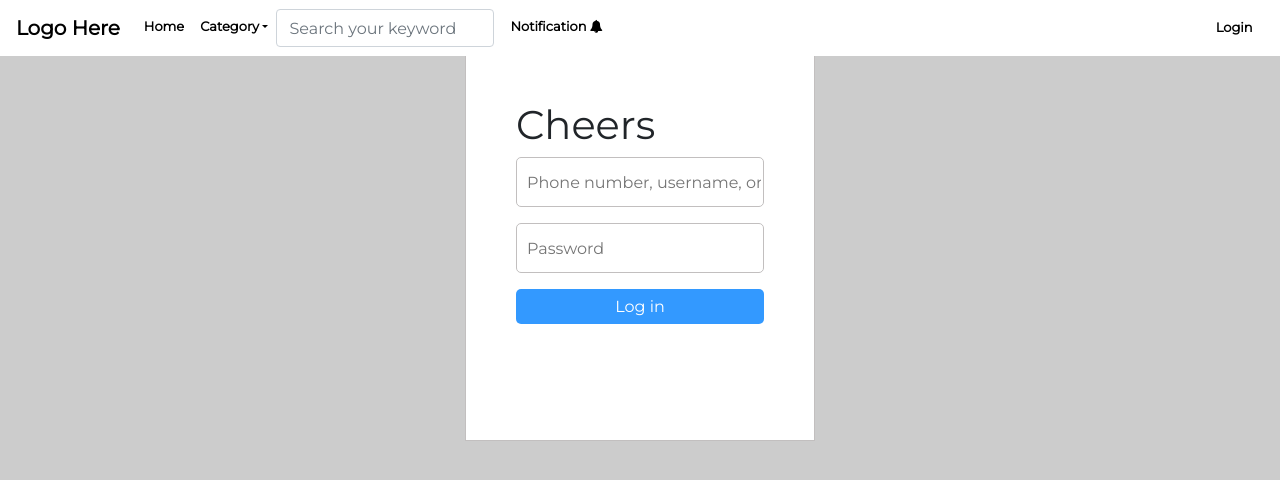
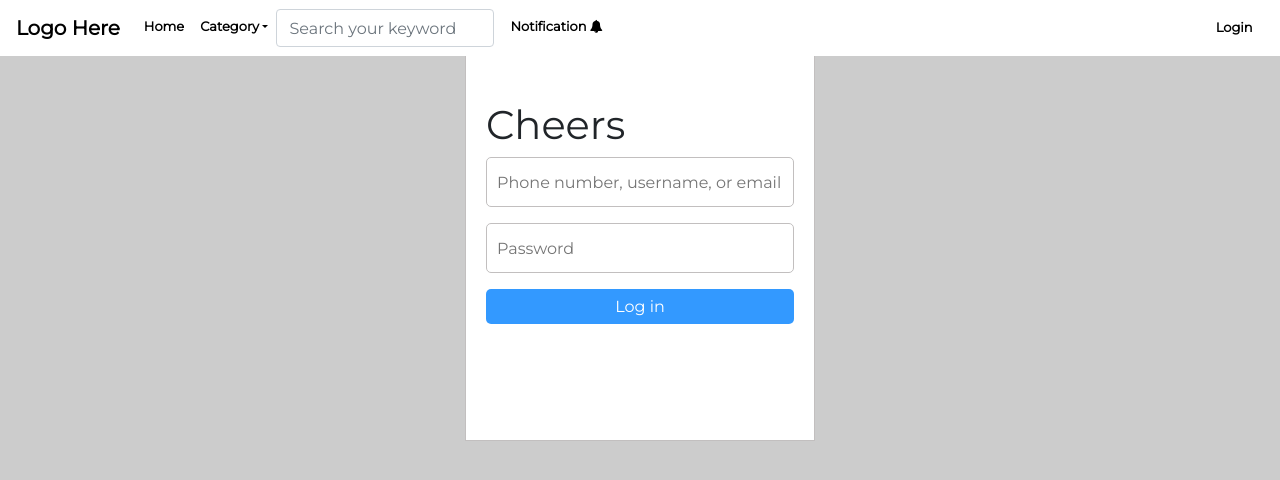
Before and after one commit to irabi01/blog_frontend, a React (Create React App) app: page /auth/login in a window 1280 px wide. Shown: the top 480 px of the page. Built offline with nearby package versions, Linux system fonts and the light colour scheme.

Commit message:
add some css

```diff
--- a/src/App.css
+++ b/src/App.css
@@ -94,7 +94,7 @@
 .login_part{
     background: #fff;
     border: 1px solid #c2bfbf;
-    padding: 100px 50px;
+    padding: 100px 20px;
 }
 .login_part form input{
     width: 100%;
```
